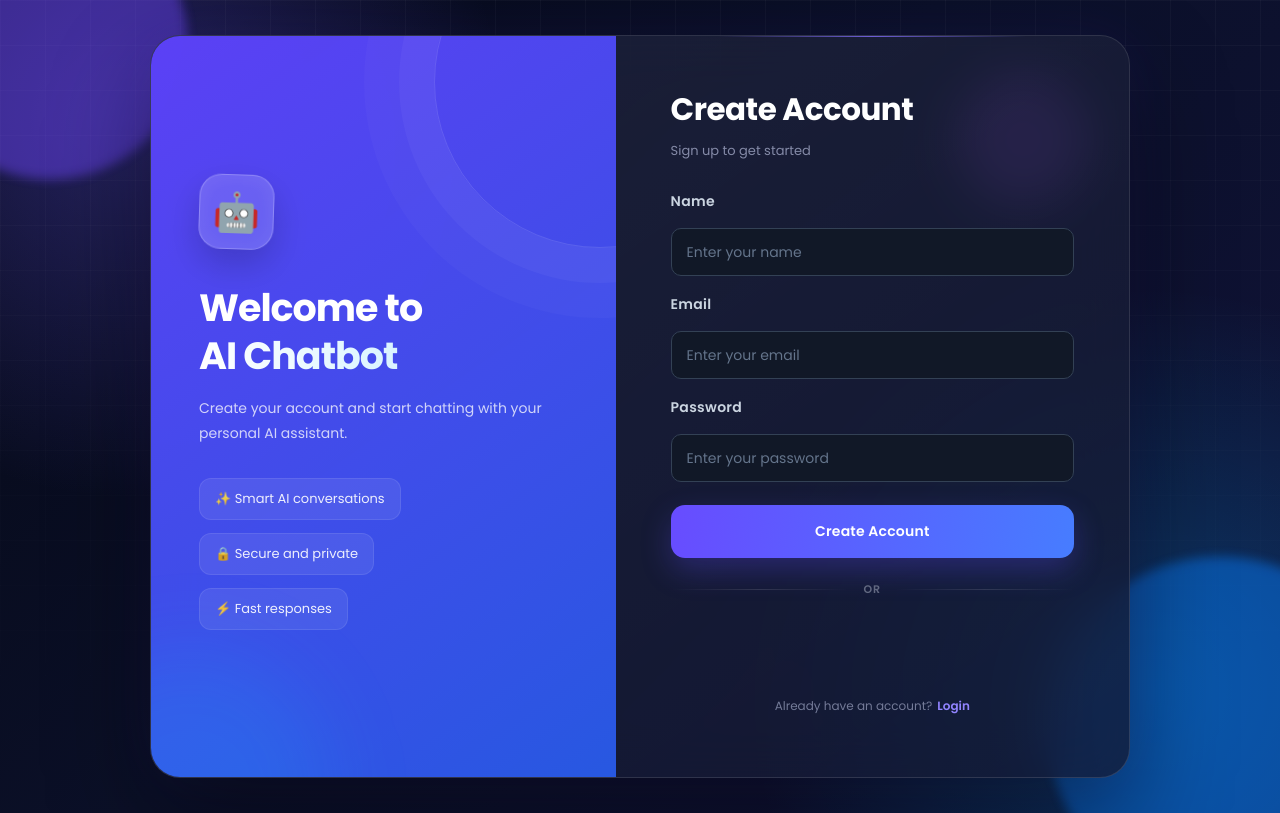
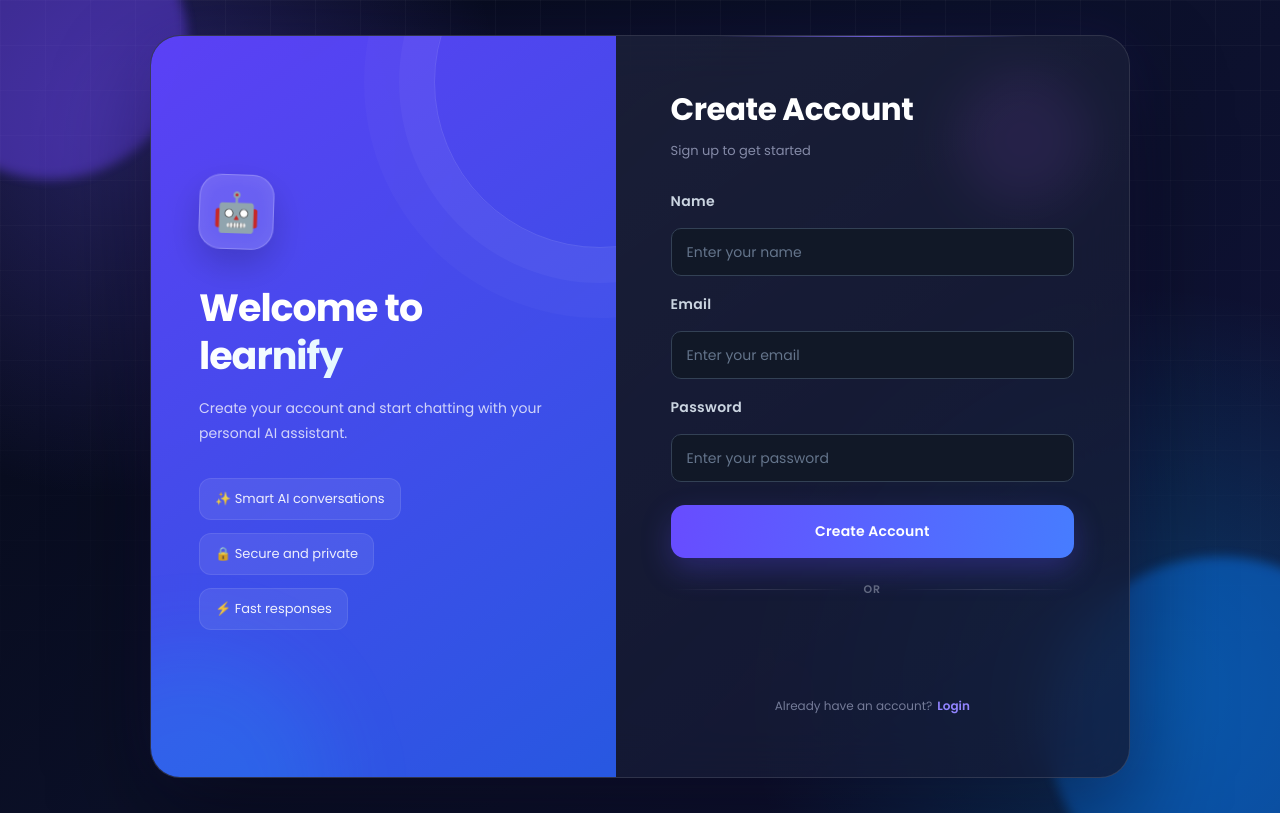
Before and after one commit to VarshiniLalge/Learnify, a React app in the folder client/: page /register in a window 1280 px wide. Built offline with nearby package versions, Linux system fonts and the light colour scheme.

Commit message:
Changing name from ai chatbot to Learnify

```diff
--- a/client/package.json
+++ b/client/package.json
@@ -1,7 +1,7 @@
 {
   "name": "ai-chatbot",
   "version": "1.0.0",
-  "description": "Ai Chatbot Frontend",
+  "description": "learnify Frontend",
   "private": true,
   "scripts": {
     "start": "webpack serve --mode development --open",
--- a/client/public/index.html
+++ b/client/public/index.html
@@ -3,7 +3,7 @@
 <head>
     <meta charset="UTF-8">
     <meta name="viewport" content="width=device-width, initial-scale=1.0">
-    <title>AI Chatbot</title>
+    <title>Learnify</title>
 </head>
 <body>
     <div id="root"></div>
--- a/client/src/components/Navbar.jsx
+++ b/client/src/components/Navbar.jsx
@@ -7,8 +7,8 @@ function Navbar(){
     return (
         <nav className="navbar">
             <div className="navbar-left">
-                <img src={logo} alt="AI Chatbot Logo" className="logo"/>
-                <h2>🚀AI Chatbot</h2>
+                <img src={logo} alt="learnify Logo" className="logo"/>
+                <h2>🚀Learnify</h2>
             </div>
             <div className="navbar-right">
                 <FiSettings className="nav-icon"/>
--- a/client/src/pages/Landing.jsx
+++ b/client/src/pages/Landing.jsx
@@ -11,7 +11,7 @@ function Landing(){
             <nav className="landing-navbar">
                 <div className="landing-logo">
                     <img src={logo} alt="Logo" />
-                    <h2>AI Chatbot</h2>
+                    <h2>Leanify</h2>
                 </div>
                 <div className="landing-links">
                 </div>
@@ -34,7 +34,7 @@ function Landing(){
             </section>
             <section className="features">
                 <div className="feature-card">🤖
-<h3>AI Chatbot</h3>
+<h3>Learnify</h3>
                 <p>Ask questions and get instant AI answers</p></div>
                 <div className="feature-card">📚<h3>Smart Learning</h3>
                 <p>Learn Progarmming</p></div>
--- a/client/src/pages/Register.jsx
+++ b/client/src/pages/Register.jsx
@@ -90,7 +90,7 @@ const goToLogin=()=>{
                     </div>
 
                     <h1>
-                        Welcome to <span>AI Chatbot</span>
+                        Welcome to <span>learnify</span>
                     </h1>
 
                     <p>
```
